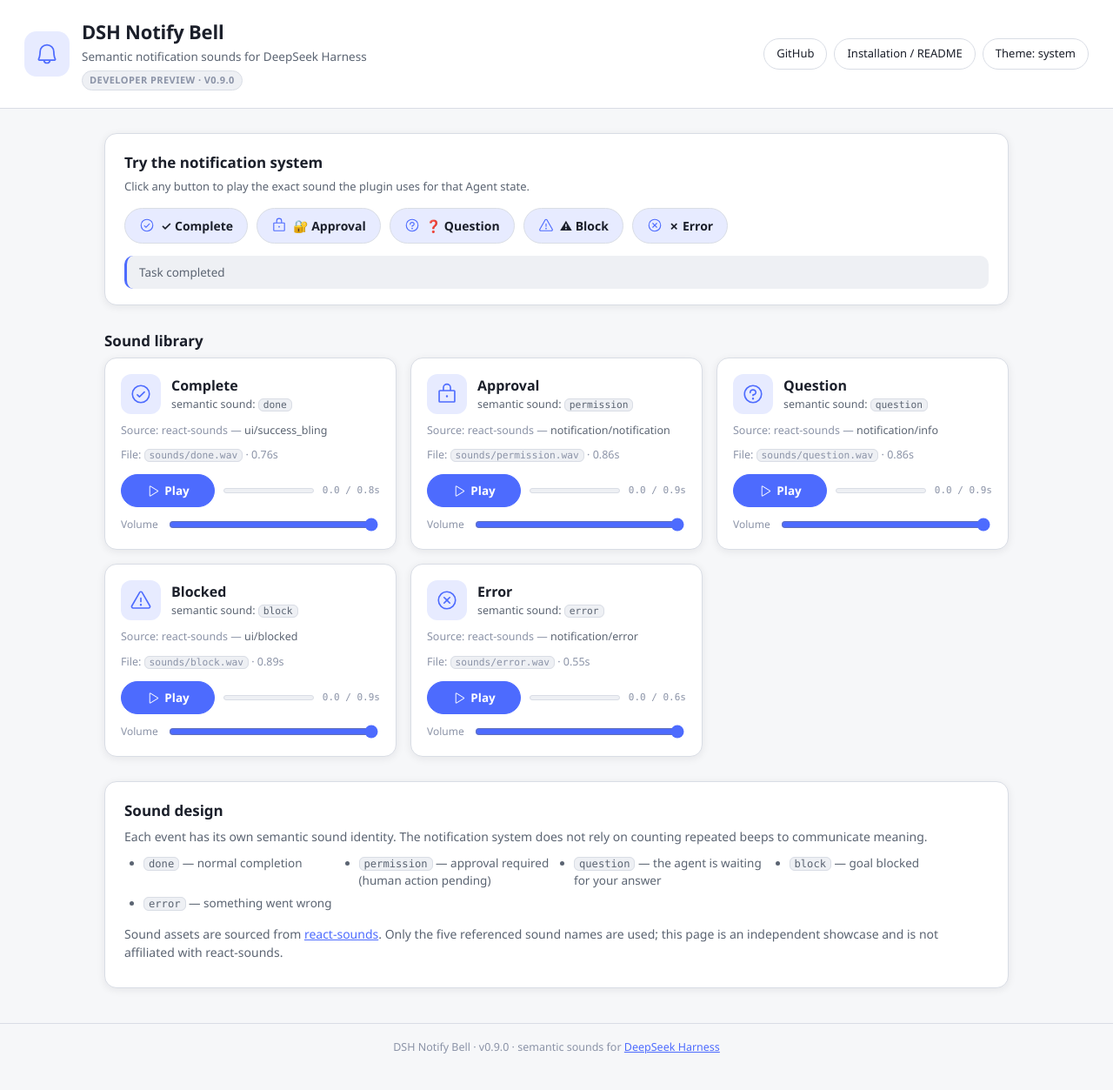
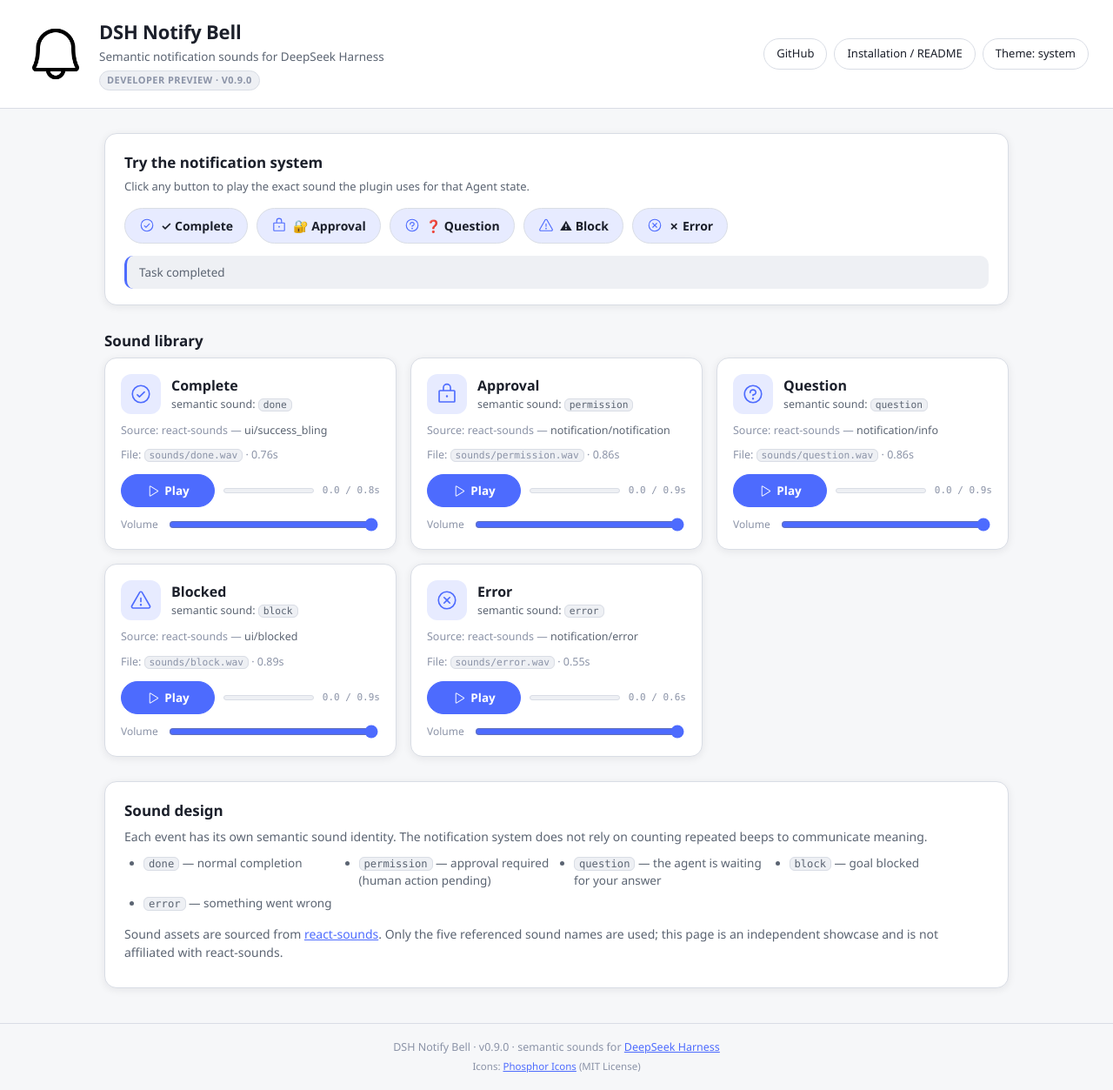
Before and after one commit to ZYar-er/dsh-notify-bell, a website: page sound-showcase/index.html in a window 1280 px wide. Shown: the whole page at 87% size. Before the commit the page ends 1231 px from the top, so only its background shows below. Drawn offline with Linux system fonts and the light colour scheme.

Commit message:
sound-showcase: add Phosphor bell/bell-slash PNG assets, favicon, and hero logo

```diff
--- a/sound-showcase/index.html
+++ b/sound-showcase/index.html
@@ -6,18 +6,14 @@
 <meta name="description" content="DSH Notify Bell — semantic notification sounds for DeepSeek Harness. Preview the five notification sounds: done, permission, question, block, error.">
 <title>DSH Notify Bell — Semantic notification sounds</title>
 <link rel="stylesheet" href="styles.css">
+<link rel="icon" type="image/png" href="./assets/favicon.png">
 </head>
 <body>
 
 <!-- ============ Header ============ -->
 <header class="site-header">
 	<div class="brand">
-		<span class="brand-icon" aria-hidden="true">
-			<!-- Phosphor bell (regular) -->
-			<svg width="28" height="28" viewBox="0 0 256 256" fill="none" xmlns="http://www.w3.org/2000/svg">
-				<path fill="currentColor" d="M221.8,175.94C216.25,166.38,208,139.33,208,104a80,80,0,1,0-160,0c0,35.34-8.26,62.38-13.81,71.94A16,16,0,0,0,48,200H88.81a40,40,0,0,0,78.38,0H208a16,16,0,0,0,13.8-24.06ZM128,216a24,24,0,0,1-22.62-16h45.24A24,24,0,0,1,128,216ZM48,184c7.7-13.24,16-43.92,16-80a64,64,0,1,1,128,0c0,36.05,8.28,66.73,16,80Z"/>
-			</svg>
-		</span>
+		<img class="brand-logo" src="./assets/bell.png" alt="DSH Notify Bell" width="72" height="72">
 		<div>
 			<h1>DSH Notify Bell</h1>
 			<p class="subtitle">Semantic notification sounds for DeepSeek Harness</p>
@@ -242,6 +238,7 @@
 
 <footer class="site-footer">
 	<p>DSH Notify Bell · v0.9.0 · semantic sounds for <a href="https://github.com/deepseek-ai/deepseek-harness" target="_blank" rel="noopener">DeepSeek Harness</a></p>
+	<p class="footer-credits">Icons: <a href="https://phosphoricons.com/" target="_blank" rel="noopener">Phosphor Icons</a> (MIT License)</p>
 </footer>
 
 <script src="app.js"></script>
--- a/sound-showcase/styles.css
+++ b/sound-showcase/styles.css
@@ -125,16 +125,22 @@ code {
 	gap: 14px;
 }
 
-.brand-icon {
-	display: inline-flex;
-	align-items: center;
-	justify-content: center;
-	width: 52px;
-	height: 52px;
-	border-radius: 14px;
-	background: var(--accent-soft);
-	color: var(--accent);
+.brand-logo {
+	width: 72px;
+	height: 72px;
 	flex: none;
+	filter: none; /* light theme: black bell as-is */
+}
+
+/* Dark theme: invert black -> white. PNG keeps its transparent background. */
+html[data-theme="dark"] .brand-logo {
+	filter: invert(1);
+}
+
+@media (prefers-color-scheme: dark) {
+	:root:not([data-theme="light"]) .brand-logo {
+		filter: invert(1);
+	}
 }
 
 .brand h1 {
@@ -471,6 +477,11 @@ main {
 	margin: 0;
 }
 
+.site-footer .footer-credits {
+	margin-top: 4px;
+	font-size: 11.5px;
+}
+
 /* ---------- Responsive ---------- */
 @media (max-width: 700px) {
 	.site-header {
```
Also changed, not shown: sound-showcase/assets/bell-slash.png (added), sound-showcase/assets/bell.png (added), sound-showcase/assets/favicon.png (added).
